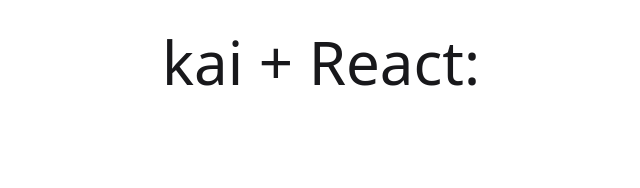
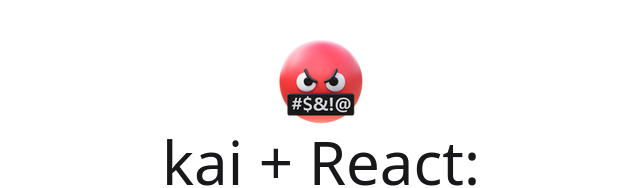
Before and after one commit to 2701kai/reactprojectkai, a React (Vite) app: page / in a window 1280 px wide. Shown: the top 188 px of the page, without its empty margins (319-959 px from the left). Built offline with nearby package versions, Linux system fonts and the light colour scheme.

Commit message:
hatred emoji says it best.

```diff
--- a/index.html
+++ b/index.html
@@ -2,7 +2,7 @@
 <html lang="en">
   <head>
     <meta charset="UTF-8" />
-    <link rel="icon" type="image/svg+xml" href="/vite.svg" />
+    <link rel="icon" type="image/svg+xml" href="/hate.png" />
     <meta name="viewport" content="width=device-width, initial-scale=1.0" />
 
     <title>React + kai</title>
--- a/src/App.jsx
+++ b/src/App.jsx
@@ -3,6 +3,7 @@ import "./App.css";
 function App() {
   return (
     <>
+      <img src="./hate.png" alt="Hass!" className="mx-auto" />
       <h1 className="text-6xl">kai + React:</h1>
 
       {/* <img src="react-whaaat-s.webp" alt="Whaaaat?" className="mx-auto" /> */}
```
Also changed, not shown: public/hate.png (added), 1 other file (tests, documents, lock files or other folders).
